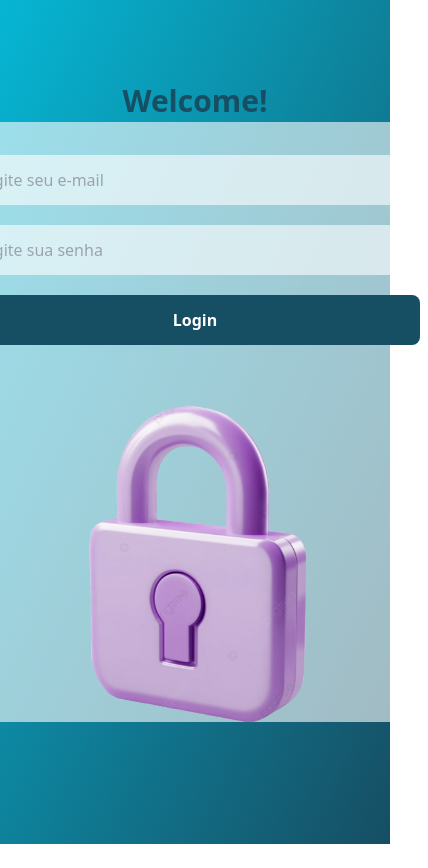
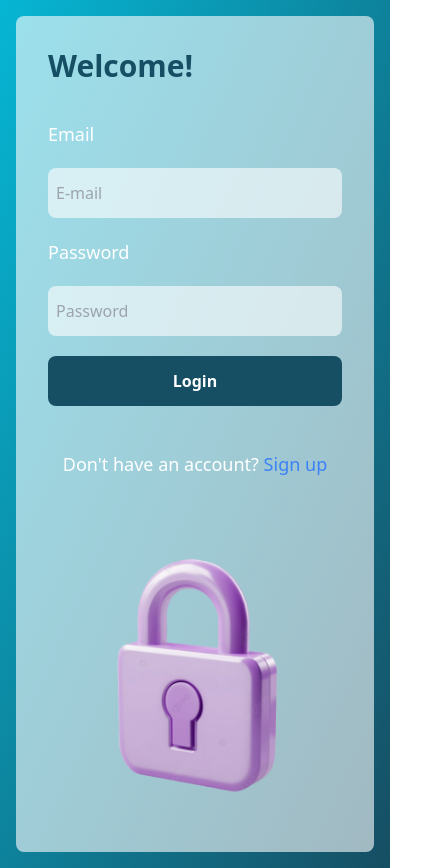
Before and after one commit to igormooura/auth-system, a React (Vite) app in the folder frontend/: page / in a window 390 px wide. Shown: the whole page, 428 px wide, since content can reach past the window. Before the commit the page ends 844 px from the top, so only its background shows below. Built offline with nearby package versions, Linux system fonts and the light colour scheme.

Commit message:
fix: adjust responsive behavior of Inputs and SubmitButton components

```diff
--- a/frontend/src/components/Inputs.tsx
+++ b/frontend/src/components/Inputs/Inputs.tsx
@@ -14,7 +14,7 @@
   onChange: (event: React.ChangeEvent<HTMLInputElement>) => void;
 }) => {
   return (
-    <div className="w-[450px] h-[50px] rounded-lg p-2 bg-white bg-opacity-60">
+    <div className="w-full max-w-[450px] h-[50px] rounded-lg p-2 bg-white bg-opacity-60">
       <input
         type={type}
         placeholder={placeholder}
--- a/frontend/src/components/SubmitButton/SubmitButton.tsx
+++ b/frontend/src/components/SubmitButton/SubmitButton.tsx
@@ -1,9 +1,8 @@
-
 const SubmitButton = () => {
   return (
     <button
       type="submit"
-      className="w-[450px] h-[50px] rounded-lg bg-cyan-900 text-white font-bold hover:bg-cyan-700 transition-colors"
+      className="w-full max-w-[450px] h-[50px] rounded-lg bg-cyan-900 text-white font-bold hover:bg-cyan-700 transition-colors"
     >
       Login
     </button>
--- a/frontend/src/pages/Login.tsx
+++ b/frontend/src/pages/Login.tsx
@@ -1,43 +1,53 @@
-import Inputs from "../components/Inputs";
+import Inputs from "../components/Inputs/Inputs";
 import cadeado from "../assets/cadeado.png";
 import { useState } from "react";
 import SubmitButton from "../components/SubmitButton/SubmitButton";
 
 const Login = () => {
-
   const [email, setEmail] = useState("");
   const [password, setPassword] = useState("");
 
   return (
-    <div className="bg-gradient-to-tl from-cyan-900 to-cyan-500 min-h-screen flex items-center justify-center">
-      <div className="w-[1000px] h-[600px] rounded-lg p-2 bg-white bg-opacity-60 flex flex-col md:flex-row items-center justify-center gap-4">
-        <div className="flex-1 flex flex-col items-center justify-center gap-5">
-          <div className="text-cyan-900 font-bold text-3xl mb-4 md:mb-0 md:mr-8">
+    <div className="bg-gradient-to-tl from-cyan-900 to-cyan-500 min-h-screen flex items-center justify-center p-4">
+      <div className="w-full max-w-[1000px] h-auto md:h-[600px] rounded-lg p-4 bg-white bg-opacity-60 flex flex-col md:flex-row items-center justify-center gap-4">
+        {/* Form Section */}
+        <div className="flex-1 flex flex-col items-start justify-start gap-5 w-full p-4">
+          <div className="text-cyan-900 font-bold text-3xl mb-4">
             <h1>Welcome!</h1>
           </div>
+          <label className="block text-lg text-white">Email</label>
           <Inputs
             type="email"
-            placeholder="Digite seu e-mail"
+            placeholder="E-mail"
             value={email}
             onChange={(e) => setEmail(e.target.value)}
             required
           />
+          <label className="block text-lg text-white">Password</label>
           <Inputs
             type="password"
-            placeholder="Digite sua senha"
+            placeholder="Password"
             value={password}
             onChange={(e) => setPassword(e.target.value)}
             required
           />
 
-          <SubmitButton/>
+          <SubmitButton />
+
+          <p className="text-white text-lg w-full text-center mt-6 md:mt-10">
+            Don't have an account?&nbsp;
+            <a href="/signup" className="text-blue-500 hover:underline">
+              Sign up
+            </a>
+          </p>
         </div>
 
-        <div className="flex-1 flex items-center justify-center">
+
+        <div className="flex-1 flex items-center justify-center w-full p-4">
           <img
             src={cadeado}
             alt="Imagem de um cadeado"
-            className="w-full h-auto max-w-[400px] rounded-lg"
+            className="w-full h-auto max-w-[300px] md:max-w-[400px] rounded-lg"
           />
         </div>
       </div>
--- /dev/null
+++ b/frontend/src/pages/SignUp.tsx
@@ -0,0 +1,9 @@
+const SignUp = () => {
+  return (
+    <div>
+
+    </div>
+  )
+}
+
+export default SignUp
```
